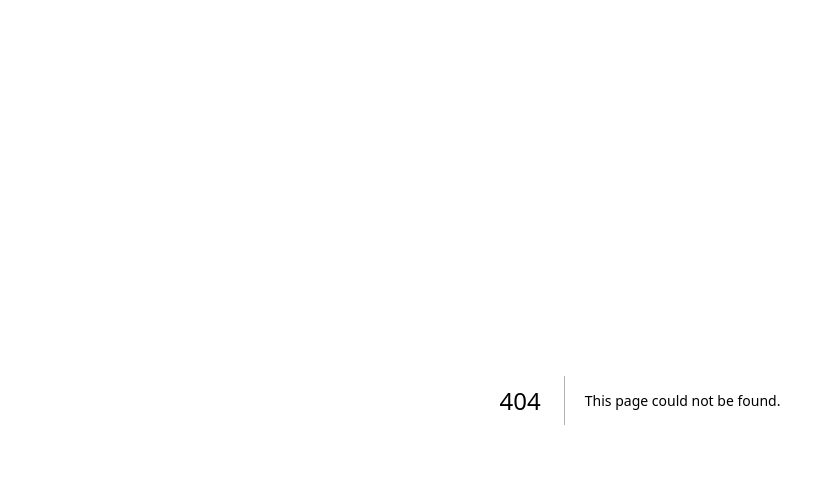
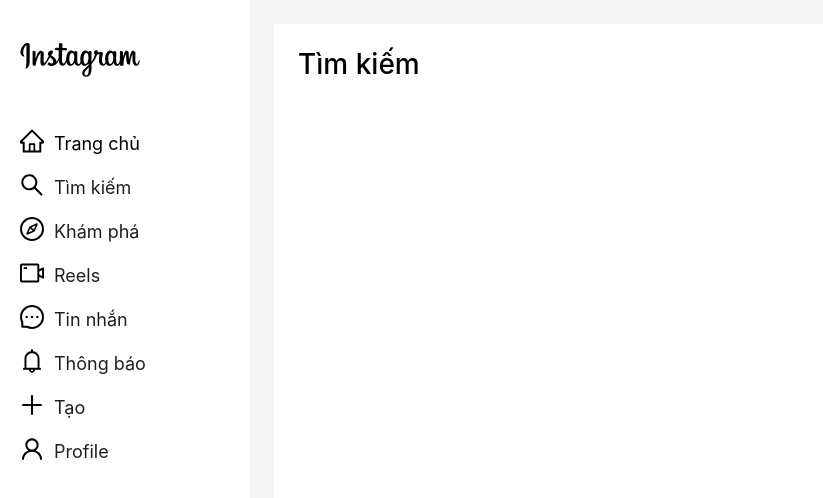
Before and after one commit to ThinhDN02/InstagramDemoNextJs, a Next.js app: page /search in a window 1280 px wide. Before the commit this address had no page. Shown: the top 498 px of the page, without its empty margins (0-823 px from the left). Built offline with nearby package versions, Linux system fonts and the light colour scheme.

Commit message:
create page search

```diff
--- a/components/Layout.js
+++ b/components/Layout.js
@@ -27,10 +27,10 @@
                             </a>
                         </Link>
                         <Menu.Item key="1" icon={<HomeOutlined style={{ color: '#000', fontSize: '24px' }} />}>
-                            Trang chủ
+                            <Link href="/">Trang chủ</Link>
                         </Menu.Item>
                         <Menu.Item key="2" icon={<SearchOutlined style={{ color: '#000', fontSize: '24px' }} />}>
-                            Tìm kiếm
+                            <Link href="/search">Tìm kiếm</Link>
                         </Menu.Item>
                         <Menu.Item key="3" icon={<CompassOutlined style={{ color: '#000', fontSize: '24px' }} />}>
                             Khám phá
--- a/package.json
+++ b/package.json
@@ -10,9 +10,9 @@
   },
   "dependencies": {
     "antd": "^5.19.3",
-    "next": "14.2.5",
-    "react": "^18",
-    "react-dom": "^18"
+    "next": "^14.2.5",
+    "react": "^18.3.1",
+    "react-dom": "^18.3.1"
   },
   "devDependencies": {
     "@types/node": "^20",
--- /dev/null
+++ b/pages/search.js
@@ -0,0 +1,13 @@
+import React from 'react';
+import AppLayout from '../components/Layout';
+
+const SearchPage = () => {
+    return (
+        <AppLayout>
+            <h1>Tìm kiếm</h1>
+
+        </AppLayout>
+    );
+};
+
+export default SearchPage;
--- a/styles/globals.css
+++ b/styles/globals.css
@@ -6,8 +6,6 @@
 }
 
 a {
-    font-size: 24px;
-    font-weight: bold;
     color: #000;
     text-decoration: none;
 }
```
Also changed, not shown: 1 other file (tests, documents, lock files or other folders).
